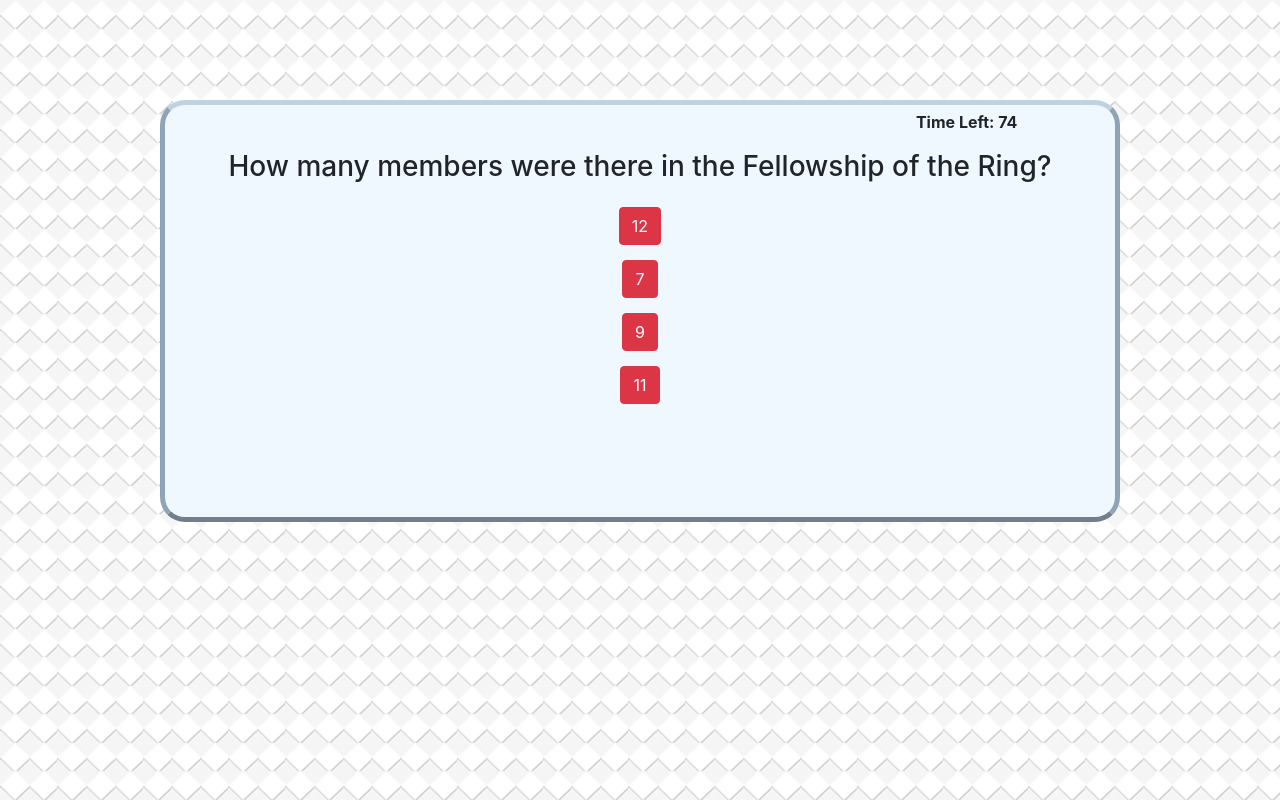
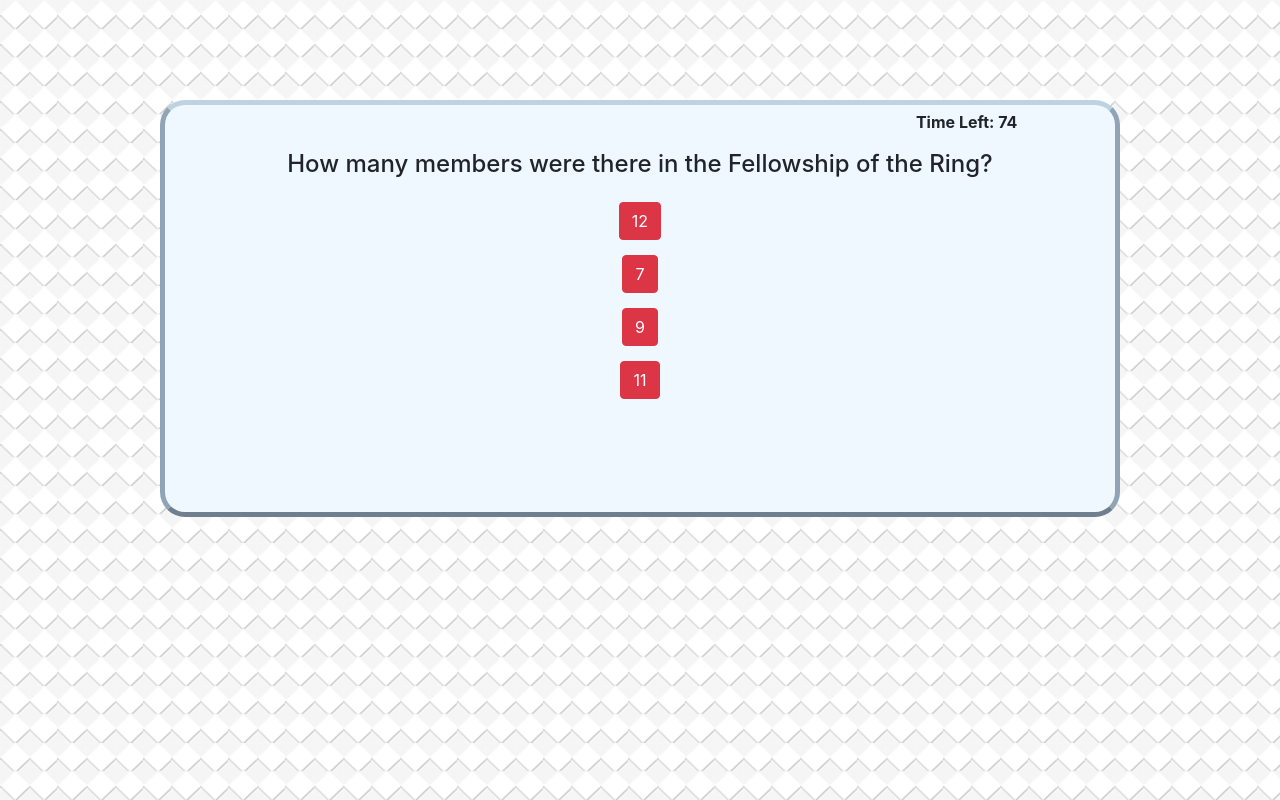
Before and after one commit to TheMatthewSawyer/quizGame, a plain HTML site: page index.html in a window 1280 px wide. Both pictures are taken after a click on the button "Play Game". Drawn offline with nearby package versions, Linux system fonts and the light colour scheme.

Commit message:
Changed h3's font size

```diff
--- a/style.css
+++ b/style.css
@@ -32,3 +32,7 @@ body {
     text-align: center;
     font-weight: bold;
 }
+
+h3 {
+    font-size: x-large;
+}
```
